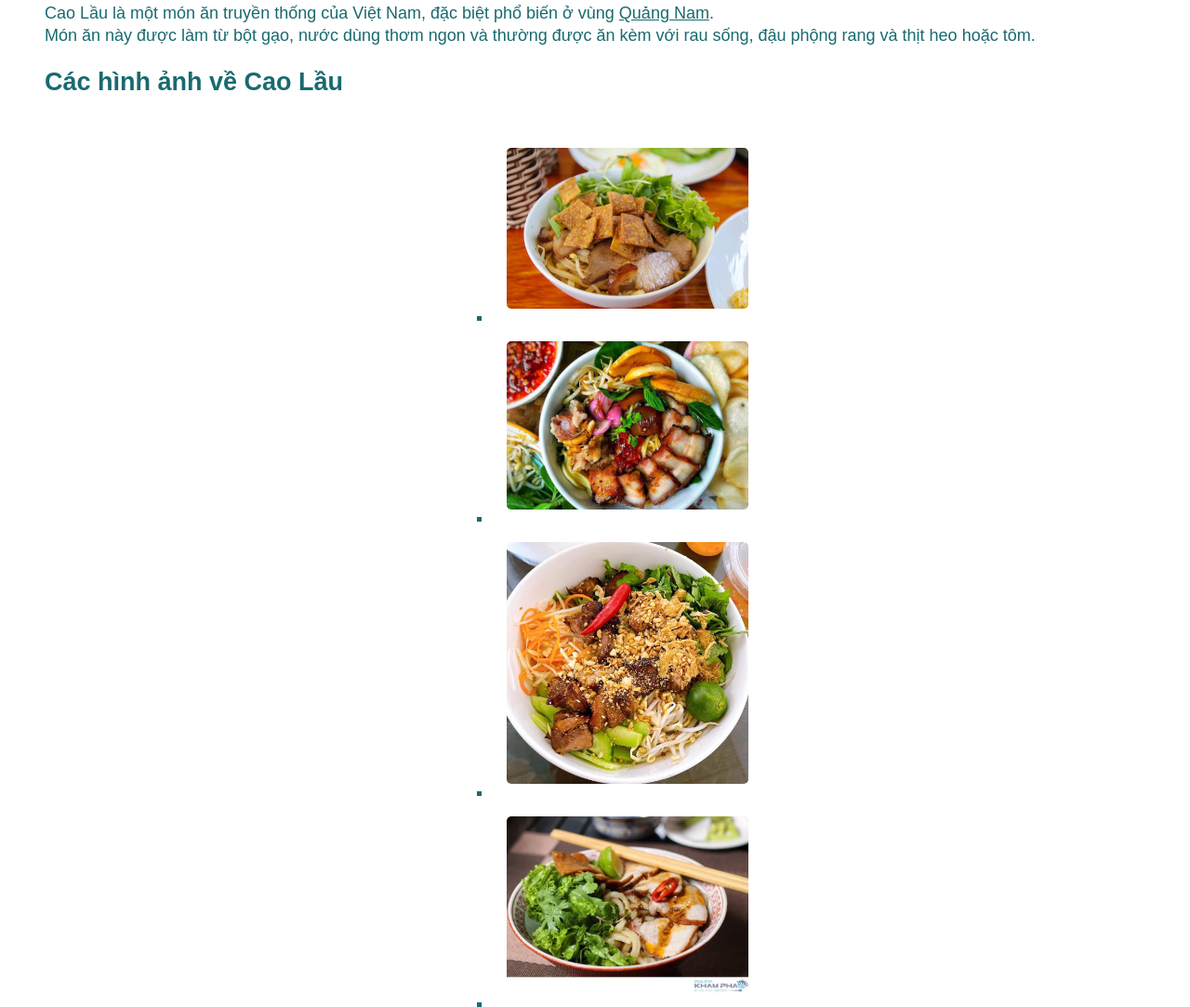
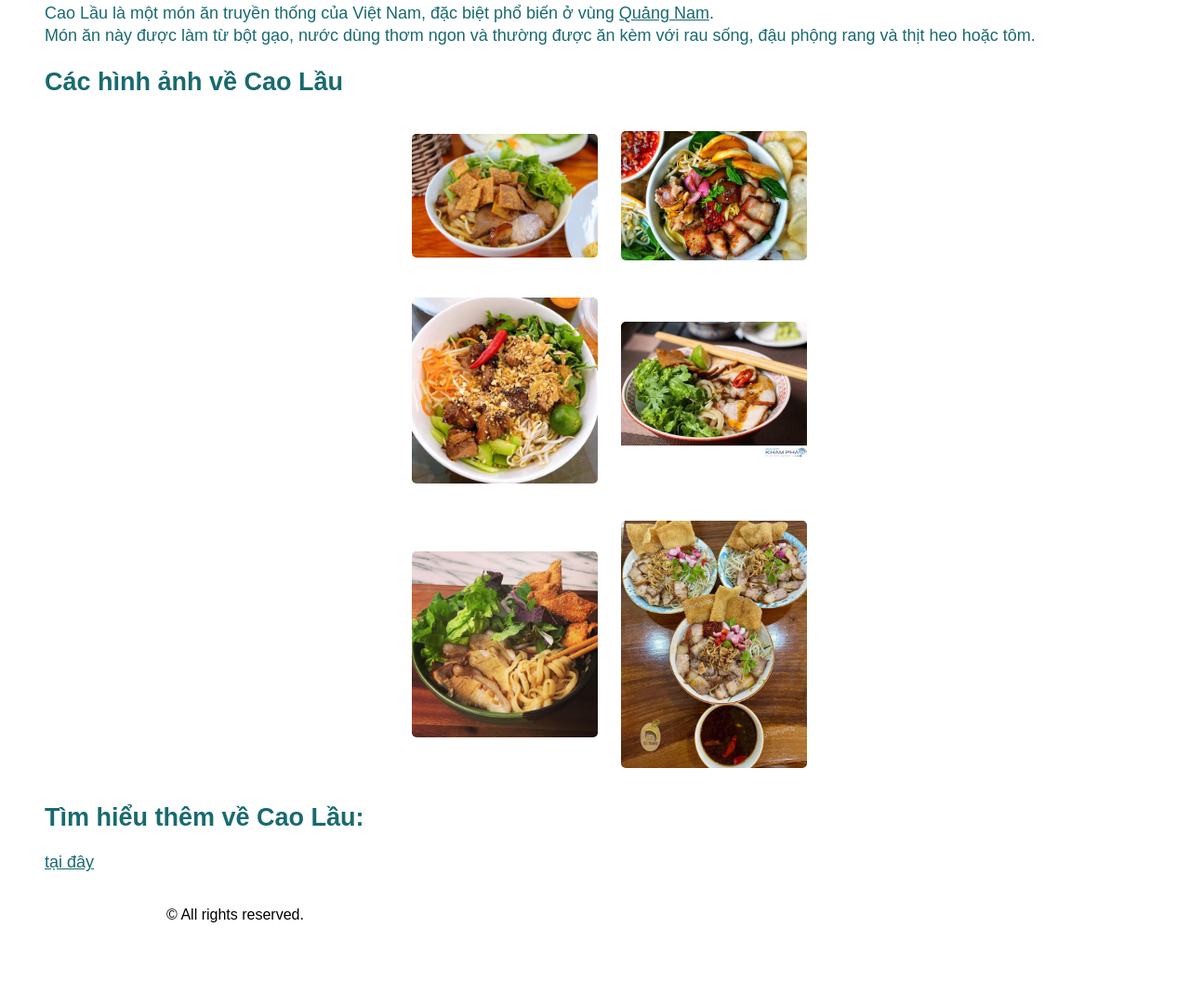
Before and after one commit to nguyenthanhdat6024/WED201c, a plain HTML site: page caoLau.html in a window 1280 px wide. Shown: the part 341-1424 px from the top of the page at 93% size. After the commit the page ends 1352 px from the top, so only its background shows below. Drawn offline with Linux system fonts and the light colour scheme.

Commit message:
11th commit

```diff
--- a/caoLau.html
+++ b/caoLau.html
@@ -24,14 +24,12 @@
         <section>
             <h2>Các hình ảnh về Cao Lầu</h2>
             <div class="style1">
-                <ul>
-                    <li><img src="./img/caoLau1.jpg" alt="Cao Lầu 1" width="300"></li>
-                    <li><img src="./img/caoLau2.jpg" alt="Cao Lầu 2" width="300"></li>
-                    <li><img src="./img/caoLau3.jpg" alt="Cao Lầu 3" width="300"></li>
-                    <li><img src="./img/caoLau4.jpg" alt="Cao Lầu 4" width="300"></li>
-                    <li><img src="./img/caoLau5.jpg" alt="Cao Lầu 5" width="300"></li>
-                    <li><img src="./img/caoLau6.jpg" alt="Cao Lầu 6" width="300"></li>
-                </ul>
+                    <img src="./img/caoLau1.jpg" alt="Cao Lầu 1" width="300">
+                    <img src="./img/caoLau2.jpg" alt="Cao Lầu 2" width="300">
+                    <img src="./img/caoLau3.jpg" alt="Cao Lầu 3" width="300">
+                    <img src="./img/caoLau4.jpg" alt="Cao Lầu 4" width="300">
+                    <img src="./img/caoLau5.jpg" alt="Cao Lầu 5" width="300">
+                    <img src="./img/caoLau6.jpg" alt="Cao Lầu 6" width="300">
             </div>
         </section>
         <section>
--- a/css/style.css
+++ b/css/style.css
@@ -85,3 +85,11 @@ main a:hover {
     color: rgb(255, 0, 0);
     text-decoration: none;
 }
+.style1 {
+   display: grid;
+    grid-template-columns: 200px 200px;
+    justify-content: center;
+    align-items: center;
+    column-gap: 25px;
+    row-gap: 10px;
+}
```
